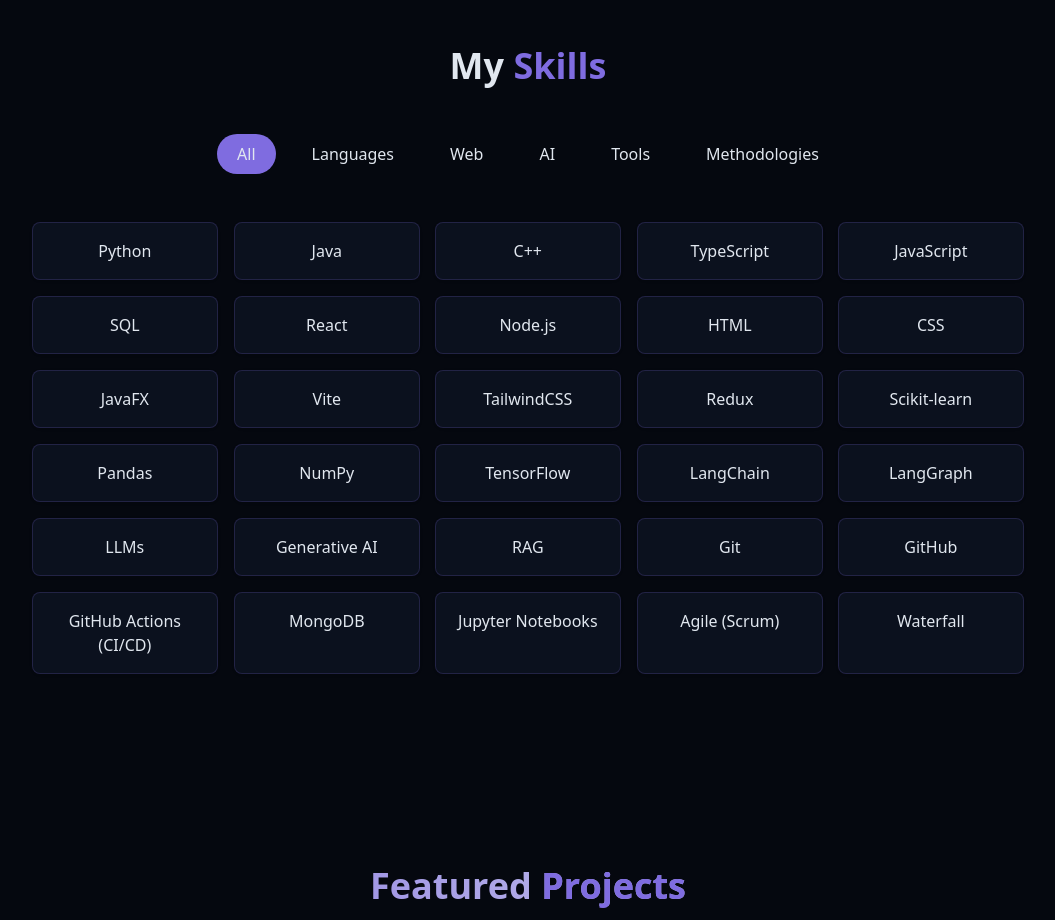
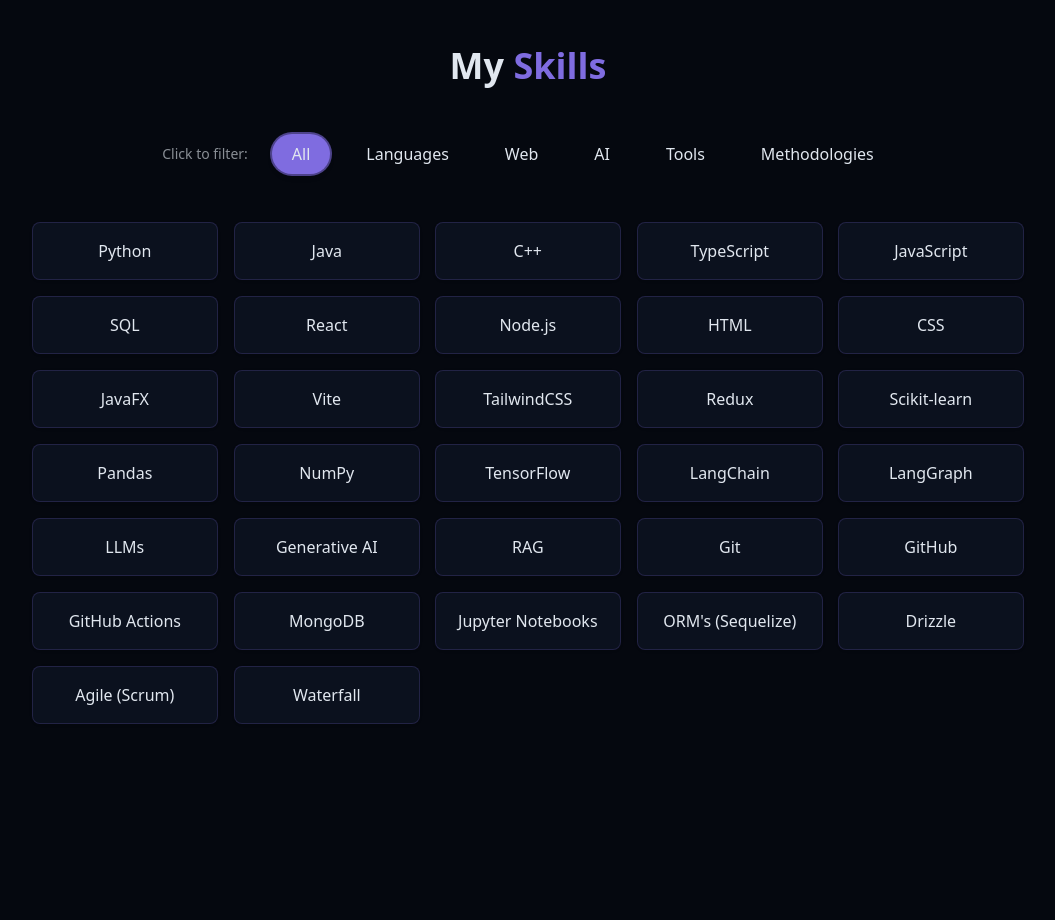
Before and after one commit to grudzinskio/Personal_Website, a React (Vite) app: page / in a window 1280 px wide. Shown: the part 1920-2840 px from the top of the page, without its empty margins (128-1183 px from the left). Built offline with nearby package versions, Linux system fonts and the light colour scheme.

Commit message:
updated skills section

```diff
--- a/src/components/SkillsSection.jsx
+++ b/src/components/SkillsSection.jsx
@@ -34,9 +34,11 @@
     // Databases & Tools
     { name: "Git", category: "tools" },
     { name: "GitHub", category: "tools" },
-    { name: "GitHub Actions (CI/CD)", category: "tools" },
+    { name: "GitHub Actions", category: "tools" },
     { name: "MongoDB", category: "tools" },
     { name: "Jupyter Notebooks", category: "tools" },
+    { name: "ORM's (Sequelize) ", category: "tools" },
+    { name: "Drizzle ", category: "tools" },
 
     // Methodologies
     { name: "Agile (Scrum)", category: "methodologies" },
@@ -67,21 +69,45 @@
                     My <span className="text-primary">Skills</span>
                 </h2>
 
-                <div className="flex flex-wrap justify-center gap-4 mb-12">
+                <div className="mb-12">
+                    <div
+                        className="flex flex-col items-center gap-4 md:flex-row md:justify-center md:items-center flex-wrap"
+                        role="group"
+                        aria-labelledby="skills-filter-heading"
+                        aria-describedby="skills-filter-instructions"
+                    >
+                        <h3 id="skills-filter-heading" className="sr-only">Filter skills by category</h3>
+                        <p
+                            id="skills-filter-instructions"
+                            className="text-xs md:text-sm text-foreground/60 md:mr-2 md:self-center order-first"
+                        >
+                            Click to filter:
+                        </p>
                         {categories.map((category, key) => (
                             <button
                                 key={key}
+                                type="button"
                                 onClick={() => setActiveCategory(category)}
+                                aria-pressed={activeCategory === category}
                                 className={cn(
-                                "px-5 py-2 rounded-full transition-colors duration-300",
+                                    // Base pill styles
+                                    "relative px-5 py-2 rounded-full font-medium transition-all duration-300 cursor-pointer focus-ring select-none group overflow-hidden",
+                                    // Interactive hover bubble via ::before
+                                    "before:content-[''] before:absolute before:inset-0 before:rounded-full before:scale-0 before:opacity-0 before:bg-primary/20 before:blur-sm before:transition before:duration-300 hover:before:scale-105 hover:before:opacity-100",
+                                    // Active category styling
                                     activeCategory === category
-                                    ? "bg-primary text-primary-foreground"
-                                    : "bg-secondary/70 text-foreground hover:bg-secondary"
+                                        ? "bg-primary text-primary-foreground shadow-md ring-2 ring-primary/60 before:!bg-primary/30"
+                                        : "bg-secondary/70 text-foreground hover:bg-secondary hover:shadow-sm",
+                                    // Slight scale on hover (not for active to reduce motion stacking)
+                                    activeCategory !== category && "hover:scale-[1.04] active:scale-[0.97]"
                                 )}
                             >
+                                <span className="relative z-10">
                                     {category === "AI" ? "AI" : category.charAt(0).toUpperCase() + category.slice(1).toLowerCase()}
+                                </span>
                             </button>
                         ))}
+                    </div>
                 </div>
 
                 <div className="grid grid-cols-2 sm:grid-cols-3 md:grid-cols-4 lg:grid-cols-5 gap-4">
```
Lines whose indentation alone changed are shown as unchanged.
